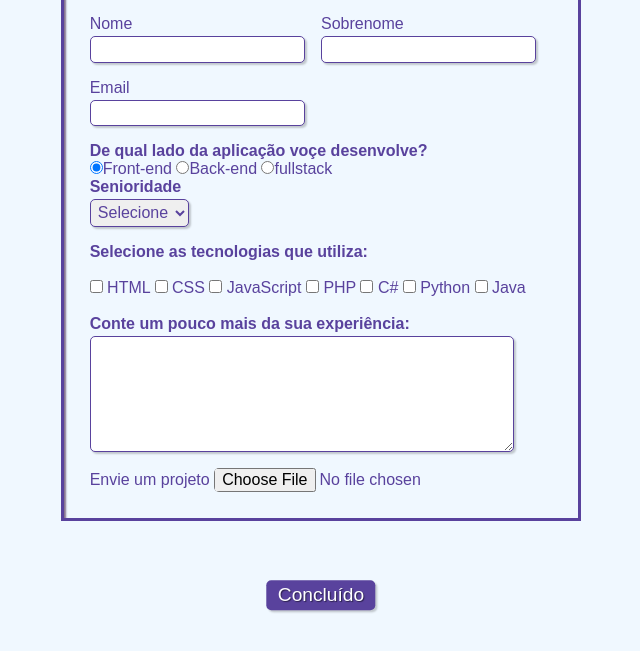
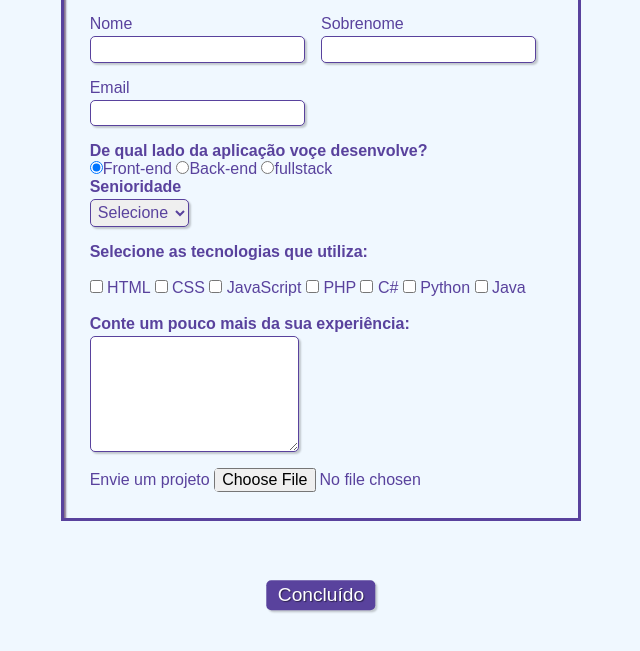
Before and after one commit to dev-anderson-rodrigues/Exercicio_formulario, a plain HTML site: page index.html in a window 1280 px wide. Shown: the part 125-776 px from the top of the page, without its empty margins (319-959 px from the left). Drawn offline with Linux system fonts and the light colour scheme.

Commit message:
Update index.html

```diff
--- a/index.html
+++ b/index.html
@@ -78,7 +78,7 @@
         <div class="campo">
             <br>
             <label for="experiencia"><strong>Conte um pouco mais da sua experiência: </strong></label>
-            <textarea rows="6" style="width: 26em" id="experiencia" name="experiencia"></textarea>
+            <textarea rows="6" style="width: 26 em" id="experiencia" name="experiencia"></textarea>
         </div>
         <fieldset>
         <button class="botao" type="submit">Concluído</button>
@@ -87,7 +87,6 @@
 
         <input type="hidden" name="accessKey" value="9757b6a8-b085-46c5-a401-702a77fad857">
         <input type="hidden" name="redirectTo" value="https://mellow-meerkat-6adaea.netlify.app/">
-        <input type="hidden" name="replyTo" value="@">
 
         </fieldset>
     </form>
```
